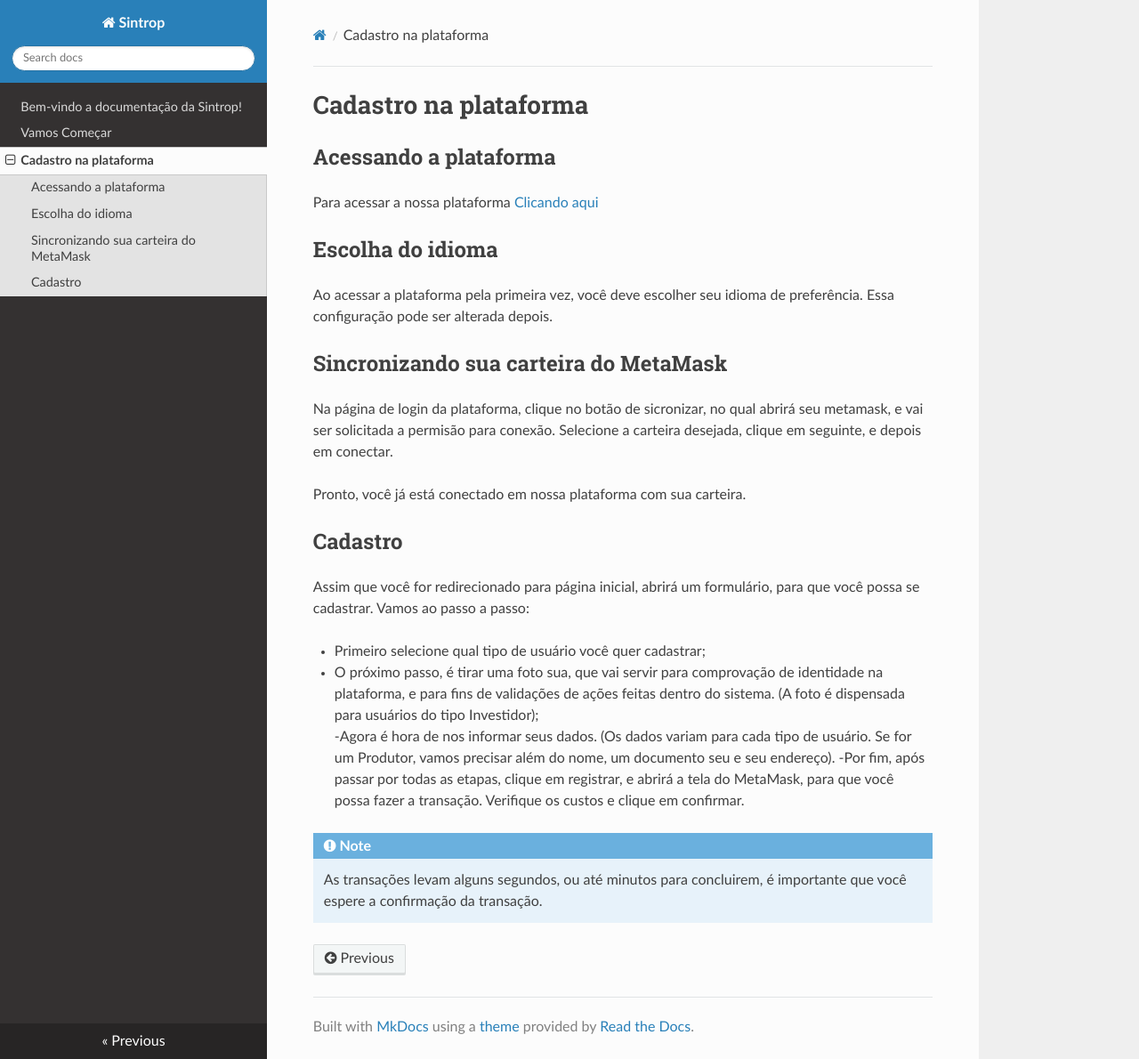
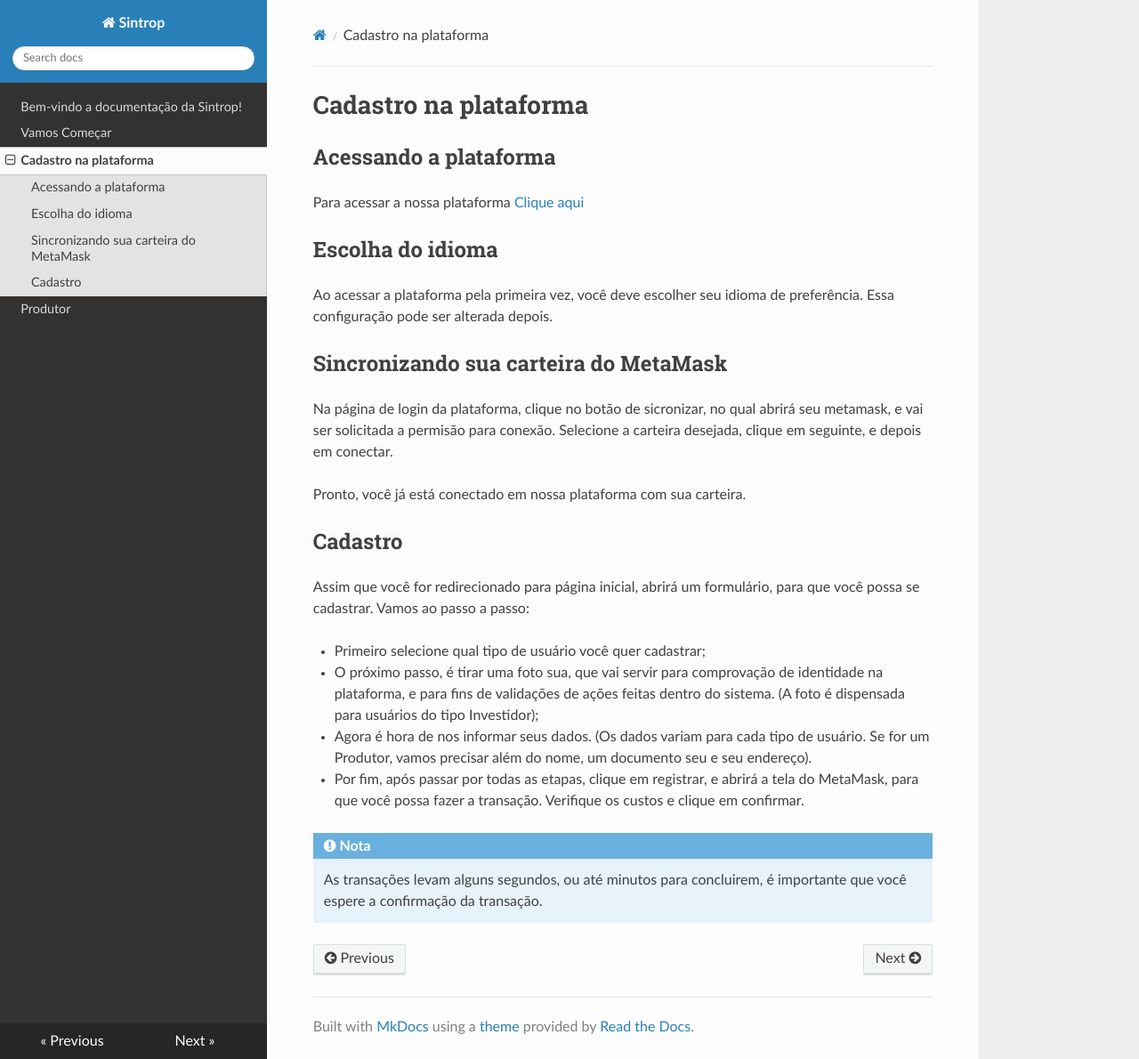
Before and after one commit to Sintrop/SDP, an MkDocs documentation site: the page built from docs/2.Cadastro na Plataforma.md, in a window 1280 px wide and 1190 px high. Shown: the whole window at 89% size. Built offline with MkDocs 1.6.1, drawn with Linux system fonts in a browser that asks for light colours; nearby versions of some CDN libraries.

Commit message:
att produtor

```diff
--- a/docs/2.Cadastro na Plataforma.md
+++ b/docs/2.Cadastro na Plataforma.md
@@ -2,7 +2,7 @@
 
 ## Acessando a plataforma
 
-Para acessar a nossa plataforma <a href='https://v3-sintrop.netlify.app/' target='_blank'>Clicando aqui</a>
+Para acessar a nossa plataforma <a href='https://v3-sintrop.netlify.app/' target='_blank'>Clique aqui</a>
 
 ## Escolha do idioma
 
@@ -20,8 +20,8 @@
 
 - Primeiro selecione qual tipo de usuário você quer cadastrar;
 - O próximo passo, é tirar uma foto sua, que vai servir para comprovação de identidade na plataforma, e para fins de validações de ações feitas dentro do sistema. (A foto é dispensada para usuários do tipo Investidor);
--Agora é hora de nos informar seus dados. (Os dados variam para cada tipo de usuário. Se for um Produtor, vamos precisar além do nome, um documento seu e seu endereço).
--Por fim, após passar por todas as etapas, clique em registrar, e abrirá a tela do MetaMask, para que você possa fazer a transação. Verifique os custos e clique em confirmar.
+- Agora é hora de nos informar seus dados. (Os dados variam para cada tipo de usuário. Se for um Produtor, vamos precisar além do nome, um documento seu e seu endereço).
+- Por fim, após passar por todas as etapas, clique em registrar, e abrirá a tela do MetaMask, para que você possa fazer a transação. Verifique os custos e clique em confirmar.
 
-!!! note
+!!! Nota
     As transações levam alguns segundos, ou até minutos para concluirem, é importante que você espere a confirmação da transação.
```
Also changed, not shown: docs/1.Vamos Começar.md (+1 -1 lines), docs/3.Produtor.md (added, +37 -0 lines).
